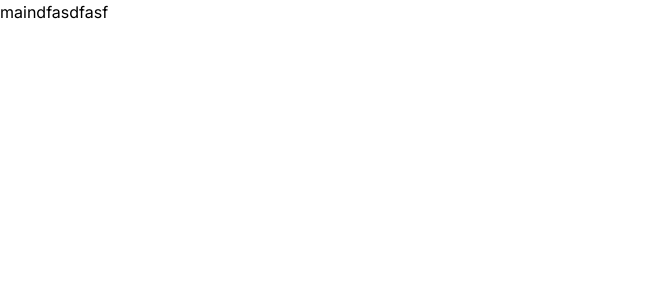
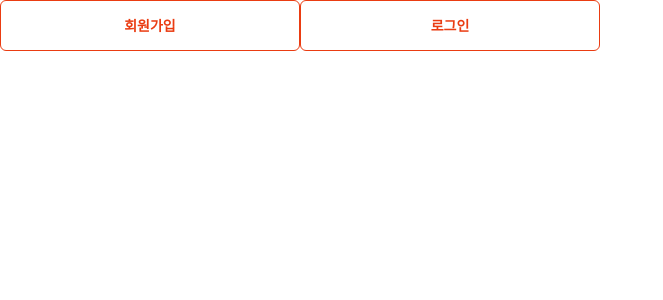
Before and after one commit to DDaHeuk/The-julge, a Next.js app: page / in a window 1280 px wide. Shown: the top 300 px of the page, without its empty margins (0-663 px from the left). Built offline with nearby package versions, Linux system fonts and the light colour scheme.

Commit message:
feat : landing page 간편이동

```diff
--- a/src/app/page.tsx
+++ b/src/app/page.tsx
@@ -1,3 +1,20 @@
+import Button from '@/components/button';
+import Link from 'next/link';
+
 export default function Home() {
-  return <div> maindfasdfasf </div>;
+  return (
+    <div className="flex">
+      {' '}
+      <Link href="/signup">
+        <Button type="button" className="w-[300px]">
+          회원가입
+        </Button>
+      </Link>
+      <Link href="/signin">
+        <Button type="button" className="w-[300px]">
+          로그인
+        </Button>
+      </Link>{' '}
+    </div>
+  );
 }
```
